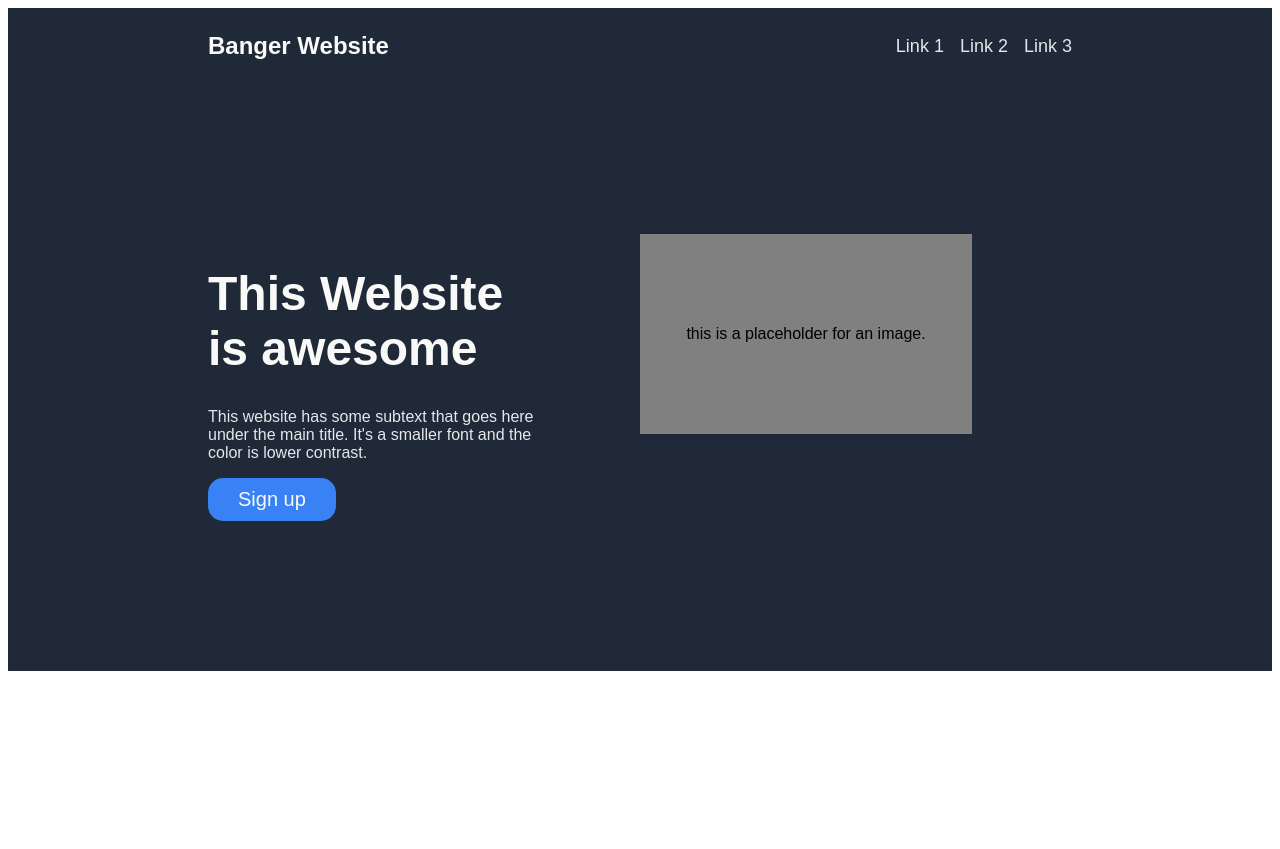
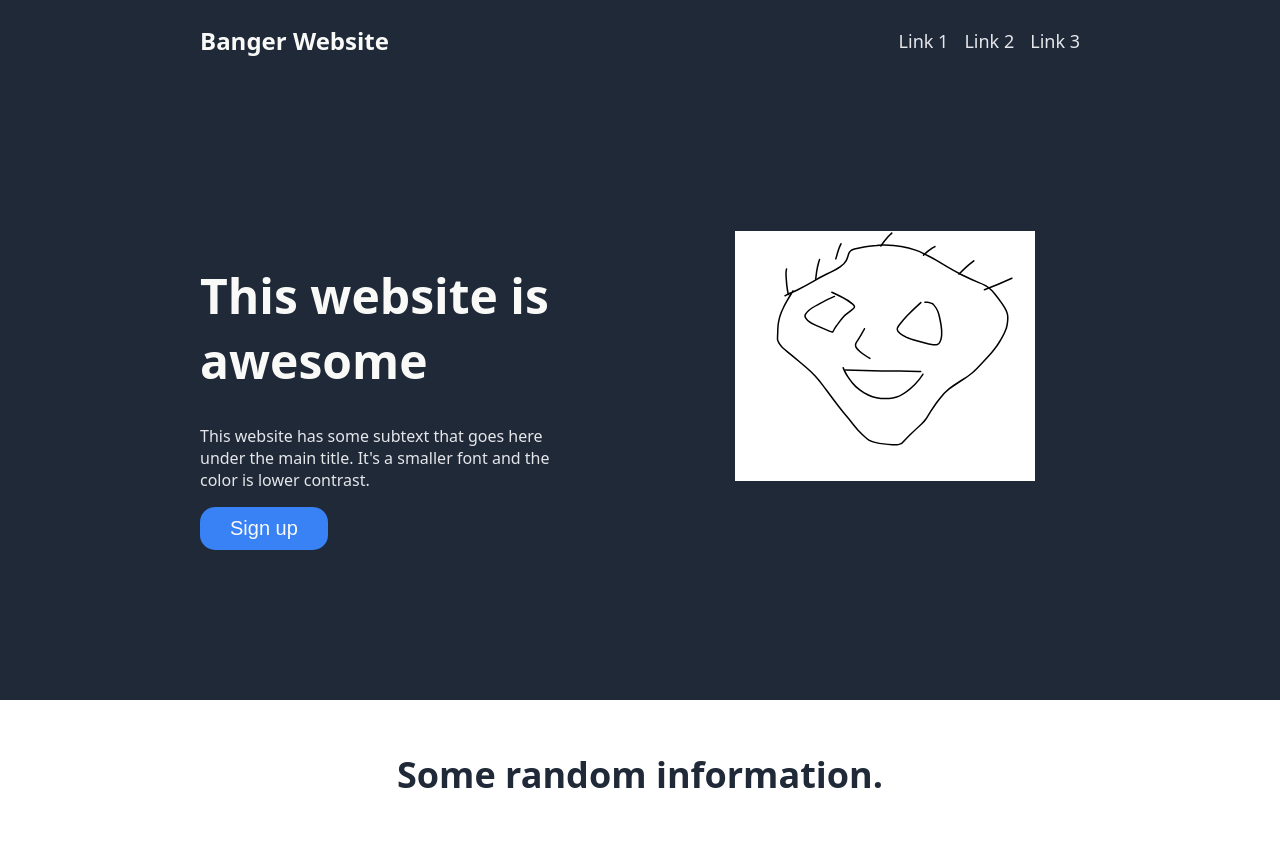
Before and after one commit to yumsteroni/banger, a plain HTML site: page index.html in a window 1280 px wide. Before the commit the page ends 800 px from the top, so only its background shows below. Drawn offline with Linux system fonts and the light colour scheme.

Commit message:
Add image and information block
Add an original image to the hero and add another section
to hold the information.

```diff
--- a/index.html
+++ b/index.html
@@ -9,6 +9,8 @@
 </head>
 <body>
     <div class = "container">
+
+        <div class = "hero">
             <div class = "header">
                 <h3 class = "left">Banger Website</h3>
                 <ul class = "right">
@@ -19,7 +21,7 @@
             </div>
             <div class = "funstuff">
                 <div class = "hero-left">
-                <h1>This Website is awesome</h1>
+                    <h1>This website is awesome</h1>
                     <p class="sub">This website has some subtext that goes here
                         under the main title. It's a smaller font and
                         the color is lower contrast.
@@ -27,11 +29,20 @@
                     <button>Sign up</button>
                 </div>
                 <div class = "hero-right">
-                <div class="placeholder">this is a placeholder
-                    for an image.
+                    <div class="hero-picture">
+                        <img class = "drawing" src="drawing.svg" alt="a smile">
                     </div>
                 </div>
-        <div>
+            </div>
+        </div>
+
+        <div class = "information">
+            <div class = info-header>Some random information.</div>
+            <div class="info-content">
+
+            </div>
+        </div>
+
     </div>
 </body>
 </html>
--- a/style.css
+++ b/style.css
@@ -1,5 +1,13 @@
-text{
-    font-family: sans-serif;
+body{
+    margin: 0px;
+}
+
+.hero{
+    font-family: system-ui, -apple-system, BlinkMacSystemFont, 'Segoe UI', Roboto, Oxygen, Ubuntu, Cantarell, 'Open Sans', 'Helvetica Neue', sans-serif;
+    background-color: #1f2937;
+    flex-direction: column;
+    display: flex;
+    margin-bottom: 50px;
 }
 
 .container{
@@ -9,13 +17,9 @@ text{
 
 
 .header{
-    background-color: #1f2937;
+    flex-shrink: 0;
+    display: flex;
     color: #f9faf8;
-    display: flex;
-    justify-content: space-between;
-    text-align: center;
-    align-items: center;
-    font-family: sans-serif;
 }
 
 ul {
@@ -34,17 +38,20 @@ a , .sub{
 .left{
     padding-left: 200px;
     font-size: 24px;
+    flex:1;
 }
 
 .right {
     padding-right: 200px;
     font-size: 18px;
+    flex:1;
+    justify-content: right;
+    align-items: center;
 }
 
 .funstuff {
-    background-color: #1f2937;
     display: flex;
-    font-family: sans-serif;
+    font-family: system-ui, -apple-system, BlinkMacSystemFont, 'Segoe UI', Roboto, Oxygen, Ubuntu, Cantarell, 'Open Sans', 'Helvetica Neue', sans-serif;
     padding: 50px 200px;
     gap: 100px;
 }
@@ -75,11 +82,28 @@ button{
     text-align: center;
 }
 
-.placeholder{
+.hero-picture{
     display: flex;
-    background-color: grey;
-    width: 100%;
-    height: 200px;
     justify-content: center;
     align-items: center;
+
 }
+
+.drawing {
+    height: 250px;
+    width: auto;
+}
+
+.information {
+    display: flex;
+    flex-direction: column;
+    text-align: center;
+}
+
+.info-header {
+    font-size: 36px;
+    font-weight:bolder;
+    color: #1f2937;
+    font-family: system-ui, -apple-system, BlinkMacSystemFont, 'Segoe UI', Roboto, Oxygen, Ubuntu, Cantarell, 'Open Sans', 'Helvetica Neue', sans-serif;
+    margin-bottom: 50px;
+}
```
Also changed, not shown: drawing.svg (added). Lines whose indentation alone changed are shown as unchanged.
